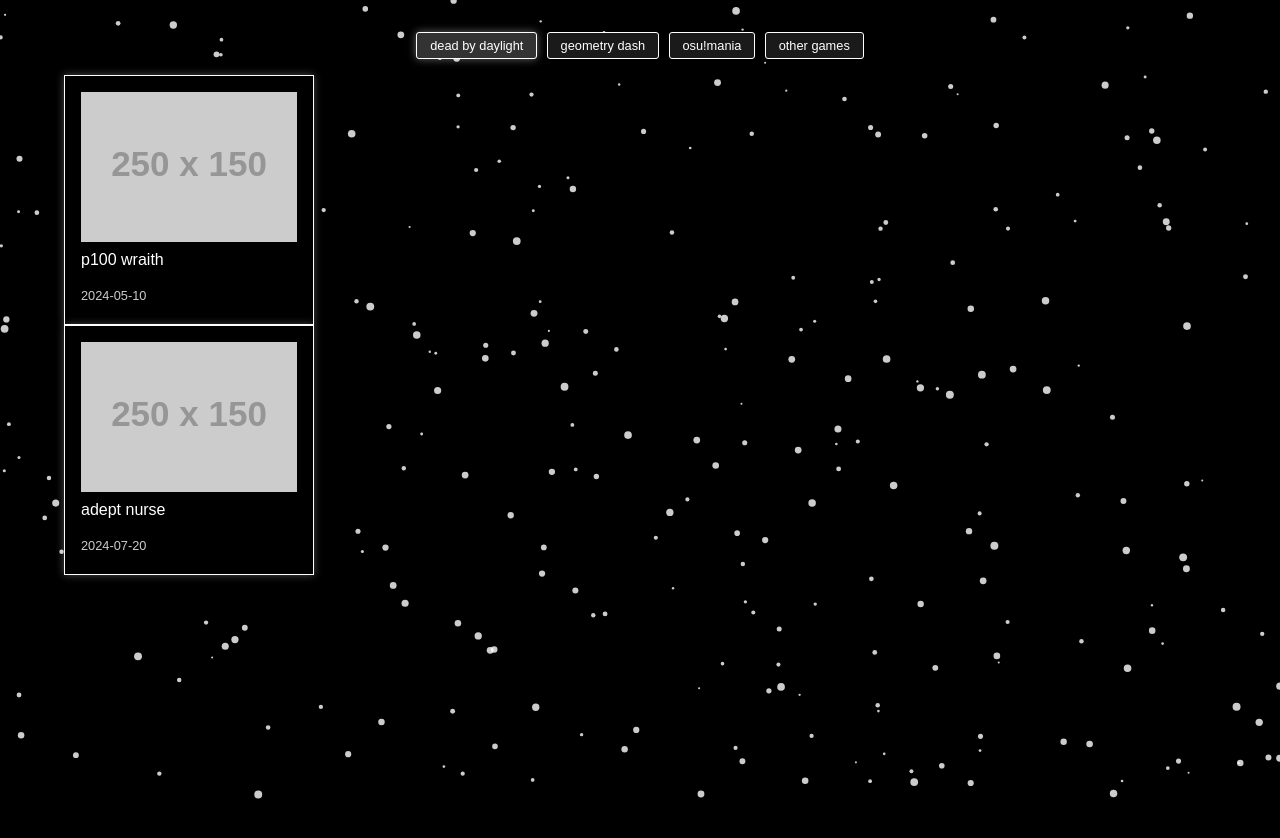
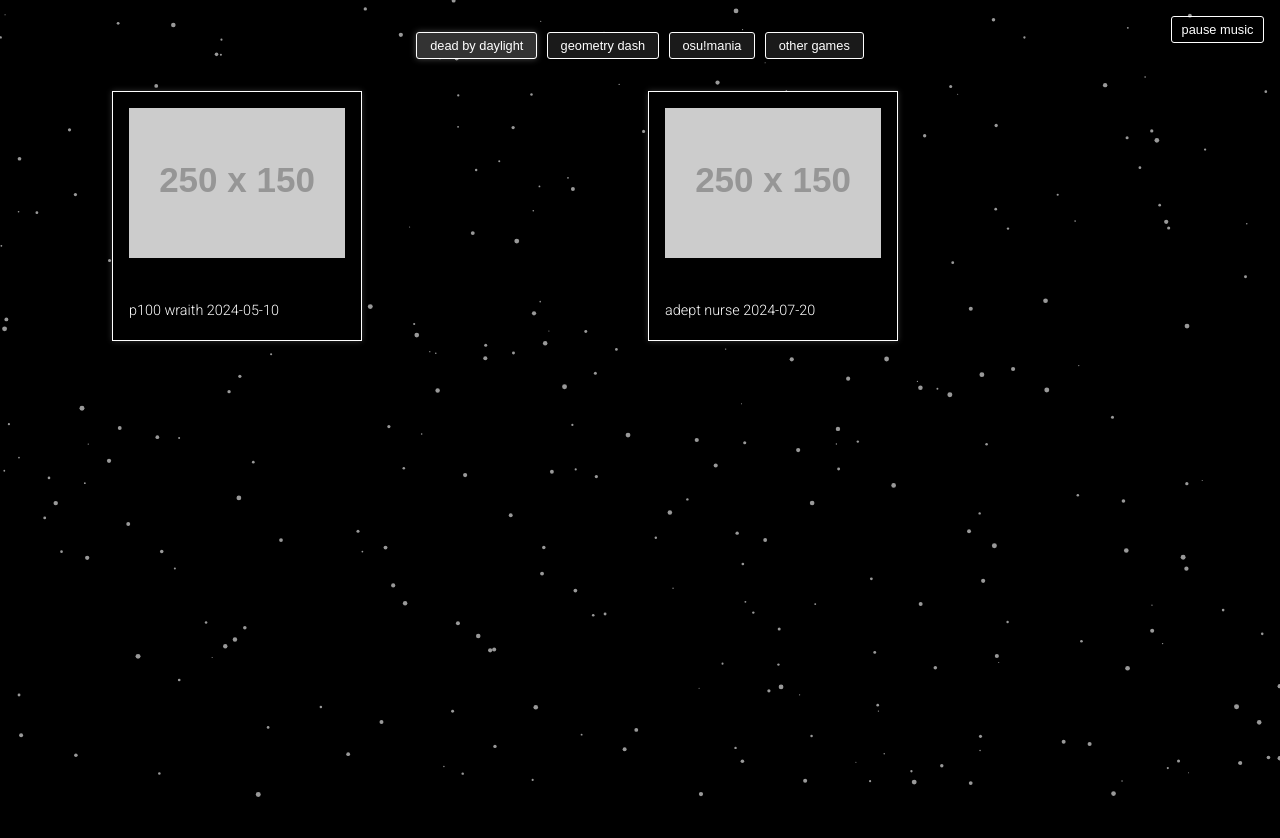
Before and after one commit to gahefojwifg/portfolio.github.io, a plain HTML site: page index.html in a window 1280 px wide. After the commit the page ends 800 px from the top, so only its background shows below. Drawn offline with Linux system fonts and the light colour scheme; placeholder pictures from the web are drawn by us.

Commit message:
Update index.html

```diff
--- a/index.html
+++ b/index.html
@@ -4,10 +4,12 @@
   <meta charset="UTF-8">
   <meta name="viewport" content="width=device-width, initial-scale=1.0">
   <title>my gaming achievements</title>
+  <link href="https://fonts.googleapis.com/css2?family=Roboto:wght@300&display=swap" rel="stylesheet">
   <style>
+    * { box-sizing: border-box; }
     body {
       margin: 0;
-      font-family: 'Arial', sans-serif;
+      font-family: 'Roboto', sans-serif;
       background-color: #000000;
       color: #ffffff;
       display: flex;
@@ -43,11 +45,11 @@
     }
     .tab-button:hover {
       background: #333333;
-      box-shadow: 0 0 5px rgba(255, 255, 255, 0.3);
+      box-shadow: 0 0 4px rgba(255, 255, 255, 0.2);
     }
     .tab-button.active {
       background: #333333;
-      box-shadow: 0 0 8px rgba(255, 255, 255, 0.4);
+      box-shadow: 0 0 6px rgba(255, 255, 255, 0.3);
     }
     .tab-content {
       display: none;
@@ -63,37 +65,33 @@
       transform: translateX(20px);
     }
     .achievements-container {
-      position: relative;
-      height: 100vh;
+      display: grid;
+      grid-template-columns: repeat(auto-fit, minmax(250px, 1fr));
+      gap: 1rem;
+      padding: 1rem;
     }
     .achievement-card {
       background: #000000;
       border: 1px solid #ffffff;
       border-radius: 0;
       padding: 1rem;
-      box-shadow: 0 0 8px rgba(255, 255, 255, 0.3);
+      box-shadow: 0 0 6px rgba(255, 255, 255, 0.2);
       width: 250px;
       height: 250px;
-      box-sizing: border-box;
       display: flex;
       flex-direction: column;
       justify-content: space-between;
+      transition: box-shadow 0.3s;
     }
     .achievement-card:hover {
-      box-shadow: 0 0 12px rgba(255, 255, 255, 0.4);
+      box-shadow: 0 0 8px rgba(255, 255, 255, 0.3);
     }
     .achievement-card h3 {
       margin: 0 0 0.3rem;
       color: #ffffff;
-      font-size: 1rem;
+      font-size: 0.9rem;
       text-transform: lowercase;
-      font-weight: normal;
-    }
-    .achievement-card p {
-      margin: 0.3rem 0;
-      font-size: 0.8rem;
-      color: #cccccc;
-      text-transform: lowercase;
+      font-weight: 300;
     }
     .achievement-card img {
       width: 100%;
@@ -130,6 +128,25 @@
       font-size: 2rem;
       cursor: pointer;
     }
+    .audio-control {
+      position: fixed;
+      top: 1rem;
+      right: 1rem;
+      background: none;
+      border: 1px solid #ffffff;
+      color: #ffffff;
+      padding: 0.3rem 0.6rem;
+      cursor: pointer;
+      border-radius: 3px;
+      font-size: 0.8rem;
+      text-transform: lowercase;
+      transition: background 0.3s, box-shadow 0.3s;
+      z-index: 2;
+    }
+    .audio-control:hover {
+      background: #333333;
+      box-shadow: 0 0 4px rgba(255, 255, 255, 0.2);
+    }
     canvas {
       position: fixed;
       top: 0;
@@ -151,6 +168,13 @@
       }
       .achievement-card img {
         height: 120px;
+      }
+      .achievement-card h3 {
+        font-size: 0.8rem;
+      }
+      .audio-control {
+        padding: 0.2rem 0.4rem;
+        font-size: 0.7rem;
       }
     }
   </style>
@@ -180,6 +204,7 @@
     <span class="close" onclick="closeModal()">&times;</span>
     <img id="fullscreen-image" src="" alt="Fullscreen image">
   </div>
+  <button class="audio-control" id="audio-control">pause music</button>
   <canvas id="snow-canvas"></canvas>
   <audio id="background-music" loop autoplay>
     <source src="https://drive.google.com/uc?export=download&id=1HFmznxNkOT4P2vu8uVAlemATCTu2F2I8" type="audio/mpeg">
@@ -204,44 +229,37 @@
     const achievements = {
       dbd: [
         {
-          title: "p100 wraith",
-          date: "2024-05-10",
+          title: "p100 wraith 2024-05-10",
           image: "https://via.placeholder.com/250x150?text=p100+wraith"
         },
         {
-          title: "adept nurse",
-          date: "2024-07-20",
+          title: "adept nurse 2024-07-20",
           image: "https://via.placeholder.com/250x150?text=adept+nurse"
         }
       ],
       gd: [
         {
-          title: "electroman adventures",
-          date: "2023-11-15",
+          title: "electroman adventures 2023-11-15",
           image: "https://via.placeholder.com/250x150?text=electroman+adventures"
         },
         {
-          title: "1000 stars",
-          date: "2024-03-05",
+          title: "1000 stars 2024-03-05",
           image: "https://via.placeholder.com/250x150?text=1000+stars"
         }
       ],
       osu: [
         {
-          title: "7-star fc",
-          date: "2024-01-12",
+          title: "7-star fc 2024-01-12",
           image: "https://via.placeholder.com/250x150?text=7-star+fc"
         },
         {
-          title: "50 s ranks",
-          date: "2024-06-30",
+          title: "50 s ranks 2024-06-30",
           image: "https://via.placeholder.com/250x150?text=50+s+ranks"
         }
       ],
       other: [
         {
-          title: "misc achievement",
-          date: "2025-01-01",
+          title: "misc achievement 2025-01-01",
           image: "https://via.placeholder.com/250x150?text=misc+achievement"
         }
       ]
@@ -251,13 +269,12 @@
     function displayAchievements(tabId) {
       const container = document.getElementById(`${tabId}-achievements`);
       container.innerHTML = ''; // Clear existing content
-      achievements[tabId].forEach((achievement) => {
+      achievements[tabId].forEach(achievement => {
         const card = document.createElement('div');
         card.className = 'achievement-card';
         card.innerHTML = `
           <img src="${achievement.image}" alt="${achievement.title}" onclick="openModal('${achievement.image}')">
           <h3>${achievement.title}</h3>
-          <p>${achievement.date}</p>
         `;
         container.appendChild(card);
       });
@@ -269,7 +286,7 @@
     tabButtons.forEach(button => {
       button.addEventListener('click', () => {
         tabButtons.forEach(btn => btn.classList.remove('active'));
-        tabContents.forEach(content => content.classList.remove('active'));
+        tabContents.forEach(content => content.classList.remove('active', 'slide-in'));
         button.classList.add('active');
         const tabId = button.getAttribute('data-tab');
         const content = document.getElementById(tabId);
@@ -277,7 +294,7 @@
         setTimeout(() => {
           content.classList.add('active');
           content.classList.remove('slide-in');
-        }, 0); // Trigger animation
+        }, 0);
         displayAchievements(tabId);
       });
     });
@@ -317,7 +334,7 @@
       snowflakes.push({
         x: Math.random() * canvas.width,
         y: Math.random() * canvas.height,
-        radius: Math.random() * 3 + 1,
+        radius: Math.random() * 2 + 0.5,
         speed: Math.random() * 0.1 + 0.1,
         angle: Math.random() * Math.PI * 2
       });
@@ -325,7 +342,7 @@
 
     function drawSnow() {
       ctx.clearRect(0, 0, canvas.width, canvas.height);
-      ctx.fillStyle = 'rgba(255, 255, 255, 0.8)';
+      ctx.fillStyle = 'rgba(255, 255, 255, 0.6)';
       snowflakes.forEach(flake => {
         const dx = (mouseX - canvas.width / 2) / 300;
         const dy = (mouseY - canvas.height / 2) / 300;
@@ -352,11 +369,24 @@
     mouseY = canvas.height / 2;
     drawSnow();
 
+    // Audio control
+    const audio = document.getElementById('background-music');
+    const audioControl = document.getElementById('audio-control');
+    audioControl.addEventListener('click', () => {
+      if (audio.paused) {
+        audio.play().catch(e => console.log('Play blocked:', e));
+        audioControl.textContent = 'pause music';
+      } else {
+        audio.pause();
+        audioControl.textContent = 'play music';
+      }
+    });
+
     // Handle autoplay restrictions
     document.addEventListener('click', () => {
-      const audio = document.getElementById('background-music');
       if (audio.paused) {
         audio.play().catch(e => console.log('Autoplay blocked:', e));
+        audioControl.textContent = 'pause music';
       }
     }, { once: true });
   </script>
```
